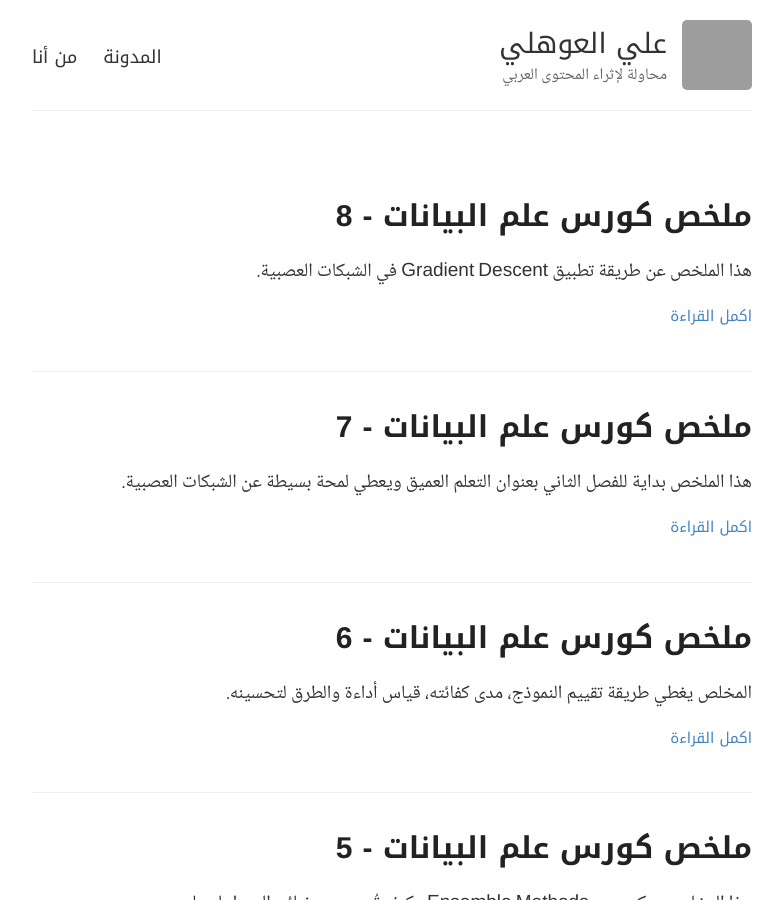
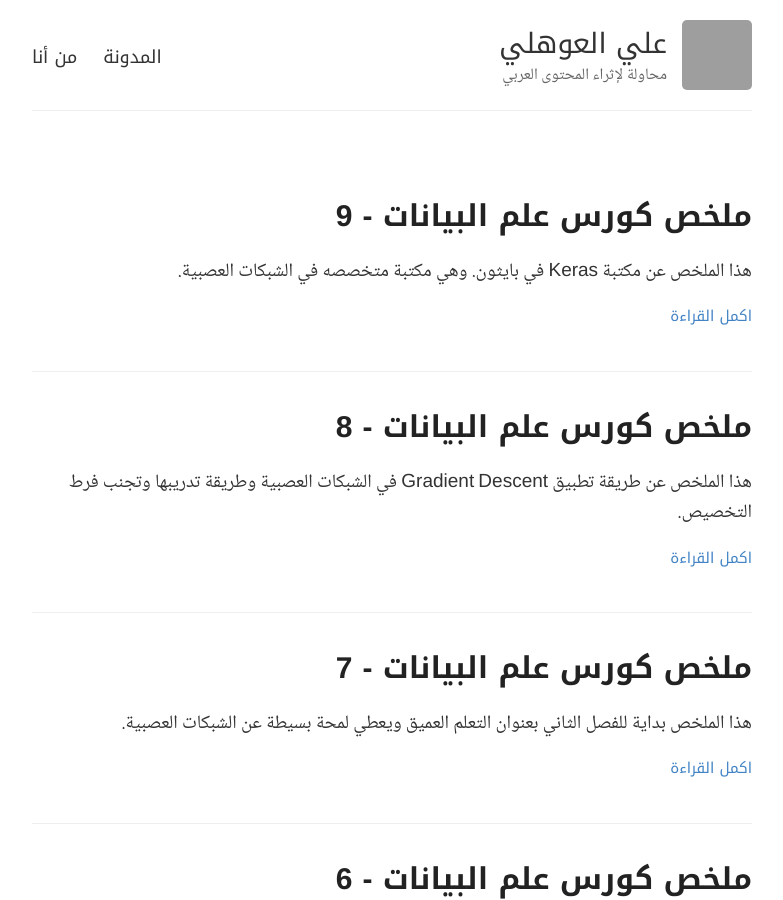
Before and after one commit to alioh/alioh.github.io, a Jekyll site: the page built from index.html, in a window 1280 px wide and 900 px high. Shown: the whole window, without its empty margins (248-1031 px from the left). Built offline with Jekyll 4.4.1, drawn with Linux system fonts in a browser that asks for light colours; part of the change alters nothing that is shown; grey boxes are pictures that could not be loaded.

Commit message:
new post

````diff
--- a/_posts/2019-3-29-DSND-Notes-8.md
+++ b/_posts/2019-3-29-DSND-Notes-8.md
@@ -3,7 +3,7 @@ layout: post
 title: ملخص كورس علم البيانات - 8
 ---
 
-هذا الملخص عن طريقة تطبيق Gradient Descent في الشبكات العصبية.
+هذا الملخص عن طريقة تطبيق Gradient Descent في الشبكات العصبية وطريقة تدريبها وتجنب فرط التخصيص.
 
 
 
--- /dev/null
+++ b/_posts/2019-3-31-DSND-Notes-9.md
@@ -0,0 +1,98 @@
+---
+layout: post
+title: ملخص كورس علم البيانات - 9
+---
+
+هذا الملخص عن مكتبة Keras في بايثون. وهي مكتبة متخصصه في الشبكات العصبية.
+
+
+
+
+##### الفصل الثاني - التعلم العميق Deep Learning
+##### الدرس الرابع - Keras
+أحدى أشهر مكاتب الشبكات العصبية في بايثون هي Keras، وليست وحدها الموجودة، يوجد أيضاً TensorFlow, Caffe, Scikit-learn وغيرها الكثير.
+الدرس الخاص بالمكتبة عملي، وسأضع بعض الأكواد لشرح كيفية تكوين وتصميم شبكة عصبية بمكتبة Keras. [^1]
+
+```python
+import numpy as np
+from keras.utils import np_utils
+import tensorflow as tf
+tf.python.control_flow_ops = tf
+
+np.random.seed(42)
+
+#   البيانات (المدخلات) لدينا بالشكل التالي
+#   0 | 0
+#   0 | 1
+#   1 | 0
+#   1 | 1
+X = np.array([[0,0],[0,1],[1,0],[1,1]]).astype('float32')
+
+#   ونتائج كل سطر من المدخلات مخزن في y
+#   0
+#   1
+#   1
+#   0
+y = np.array([[0],[1],[1],[0]]).astype('float32')
+
+from keras.models import Sequential
+from keras.layers.core import Dense, Activation, Flatten
+
+# One-hot encoding للنتائج
+y = np_utils.to_categorical(y)
+
+#   إنشاء المودل
+xor = Sequential()
+#   إضافة لاير ب32 نود يستقبل 2 كمدخلات
+xor.add(Dense(32, input_dim=2))
+#   إضافة لير آخر بدالة tanh
+xor.add(Activation("tanh"))
+#   إضافة لاير جديد بنودين
+xor.add(Dense(2))
+#   إضافة لير آخر بدالة sigmoid
+xor.add(Activation("sigmoid"))
+#   نحتاج لجمع وتشغيل المودل قبل إدخال البيانات له
+#   loss هي طريقة حساب التناقض بين النتائج المتوقعة والنتائج الحقيقة
+#   optimizer او المحسنات، توجد انواع مختلفة وتحتاج لتعريفها
+#   metrics طريقة تقيم النتائج
+xor.compile(loss="categorical_crossentropy", optimizer="adam", metrics = ['accuracy'])
+
+#   لعرض شكل المودل النهائي
+xor.summary()
+
+#   نقوم بتشغيل المودل على البيانات
+#   nb_epoch عدد مرات تشغيل المودل على البيانات
+#   verbose طريقة عرض النتائج
+history = xor.fit(X, y, nb_epoch=1000, verbose=0)
+
+#   تقيم النتائج
+score = xor.evaluate(X, y)
+print("\nAccuracy: ", score[-1])
+
+#   عرض التوقعات
+print("\nPredictions:")
+print(xor.predict_proba(X))
+```
+* Sequential [^2]
+* Dense [^3]
+* Activation [^4]
+* nb_epoch [^5]
+* verbose [^6]
+
+أمثلية عملية: [1](https://towardsdatascience.com/how-to-build-a-neural-network-with-keras-e8faa33d0ae4), [2](https://towardsdatascience.com/building-a-deep-learning-model-using-keras-1548ca149d37)
+
+
+-----
+[العودة إلى ملخص كورس علم البيانات - 8](https://alioh.github.io/DSND-Notes-8/)   -   [الإنتقال إلى ملخص كورس علم البيانات - 10](https://alioh.github.io/DSND-Notes-10)
+
+
+[^1]: [KDnuggets](https://www.kdnuggets.com/2018/06/keras-4-step-workflow.html)
+[^2]: [Coursera](https://www.coursera.org/lecture/ai/sequential-models-in-keras-RBbLP)
+[^3]: [Keras](https://keras.io/layers/core/#dense)
+[^4]: [Keras](https://keras.io/activations/)
+[^5]: [Stackoverflow](https://stackoverflow.com/a/47905435/2022948)
+[^6]: [Stackoverflow](https://stackoverflow.com/a/44907684/2022948)
+[^4]: [AnalyticsVidhya](https://www.analyticsvidhya.com/blog/2018/04/fundamentals-deep-learning-regularization-techniques/)
+[^5]: [Amarbudhiraja](https://medium.com/@amarbudhiraja/https-medium-com-amarbudhiraja-learning-less-to-learn-better-dropout-in-deep-machine-learning-74334da4bfc5)
+[^6]: [TowardsDataScience](https://towardsdatascience.com/stochastic-gradient-descent-with-momentum-a84097641a5d)
+[^7]: [VisualStudioMagazine](https://visualstudiomagazine.com/articles/2017/08/01/neural-network-momentum.aspx)
````
